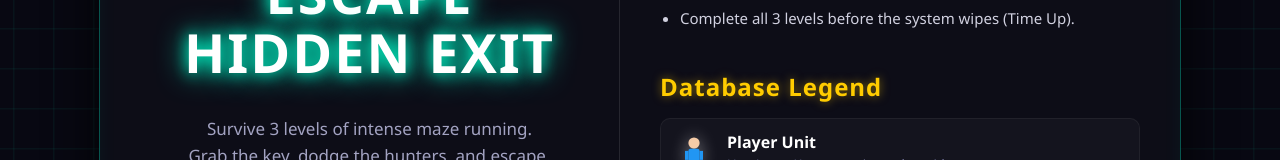
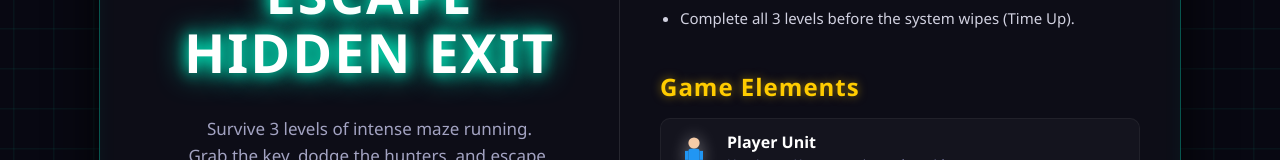
Before and after one commit to Manoj3108/escape-maze, a website: page public/index.html in a window 1280 px wide. Shown: the part 225-385 px from the top of the page. Drawn offline with Linux system fonts and the light colour scheme.

Commit message:
UPDATE indexP

```diff
--- a/public/index.html
+++ b/public/index.html
@@ -373,7 +373,7 @@
             <li>Complete all 3 levels before the system wipes (Time Up).</li>
         </ul>
 
-        <h2>Database Legend</h2>
+        <h2>Game Elements</h2>
         <div class="legend">
 
             <div class="legend-item">
```
